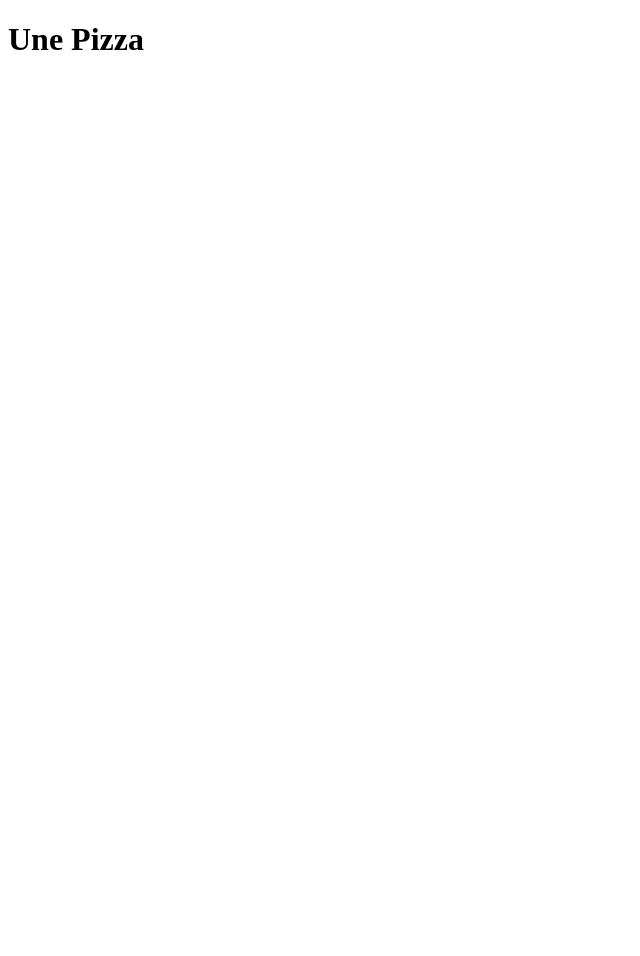
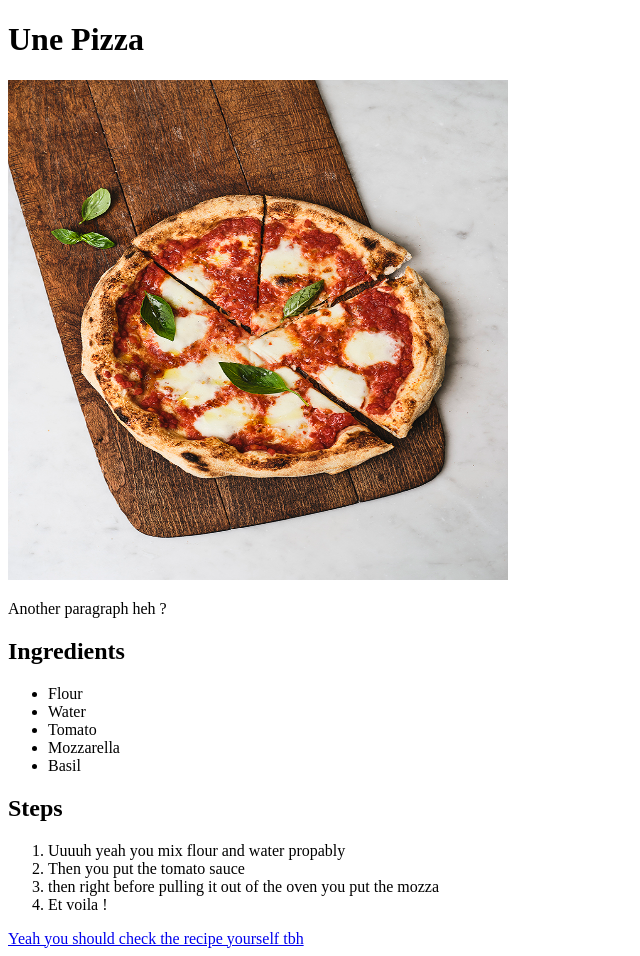
Before and after one commit to Yoruiko/odin-recipes, a plain HTML site: page recipes/pizza.html in a window 1280 px wide. Shown: the whole page, without its empty margins (0-640 px from the left). Before the commit the page ends 800 px from the top, so only its background shows below. Drawn offline with Linux system fonts and the light colour scheme.

Commit message:
Added the pizza pages

```diff
--- a/recipes/pizza.html
+++ b/recipes/pizza.html
@@ -7,5 +7,23 @@
 
     <body>
         <h1>Une Pizza</h1>
+        <img src="../images/pizza.jpg" alt="A beautiful Pizza" height="500px" width="500px">
+        <p>Another paragraph heh ?</p>
+        <h2>Ingredients</h2>
+        <ul>
+            <li>Flour</li>
+            <li>Water</li>
+            <li>Tomato</li>
+            <li>Mozzarella</li>
+            <li>Basil</li>
+        </ul>
+        <h2>Steps</h2>
+        <ol>
+            <li>Uuuuh yeah you mix flour and water propably</li>
+            <li>Then you put the tomato sauce</li>
+            <li>then right before pulling it out of the oven you put the mozza</li>
+            <li>Et voila !</li>
+        </ol>
+        <a href="https://www.allrecipes.com/recipe/20171/quick-and-easy-pizza-crust/" target="_blank" rel="noopener noreferrer">Yeah you should check the recipe yourself tbh</a>
     </body>
 </html>
```
